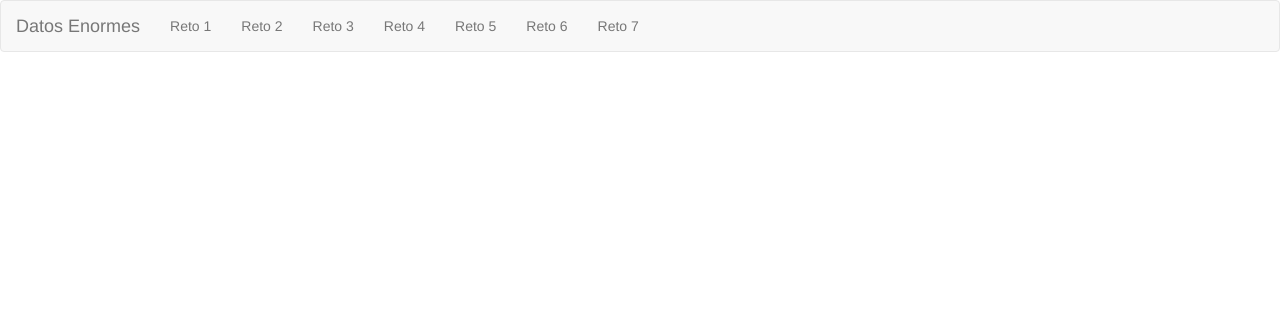
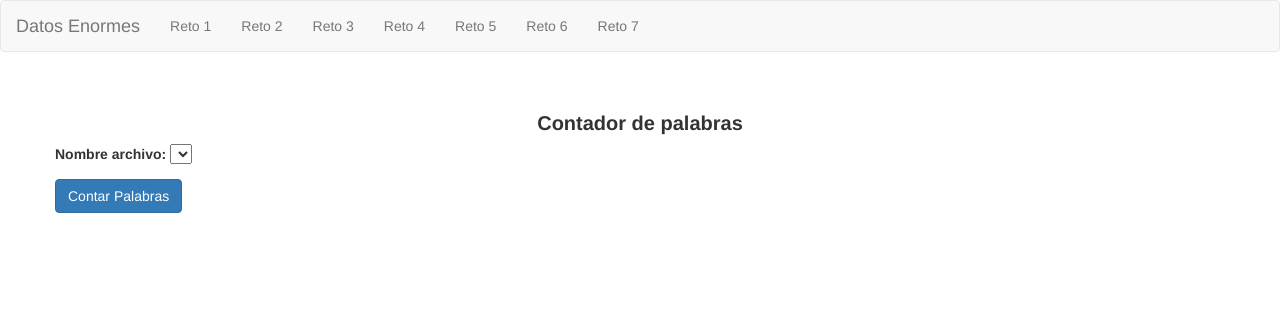
Before and after one commit to cmartinezbjmu/DatosEnormes, a Django app: page /resultados/reto_1/ in a window 1280 px wide. Shown: the top 312 px of the page. Run offline with Django 3.2, Linux system fonts and the light colour scheme; lists and menus that the app fills with data are empty; parts of the project's set-up code (start-up, migrations or seed data) failed here and were passed over; some libraries are stand-ins or nearby versions.

Commit message:
Corrijo template para reto 1 y 2

```diff
--- a/templates/contador_palabras.html
+++ b/templates/contador_palabras.html
@@ -1,20 +1,31 @@
 {% extends 'root.html' %}
-<html>
-<head>
+<meta charset="utf-8">
+<meta name="viewport" content="width=device-width, initial-scale=1, shrink-to-fit=no">
+<meta name="description" content="">
+<meta name="author" content="">
+<link rel="icon" href="favicon.ico">
 {# Cargamos la librería #}
 {% load bootstrap4 %}
-
 {# CSS Bootstrap #}
 {% bootstrap_css %}
-    <title>Contador de palabras</title>
-</head>
-<body>
+{% load static %}
+{% block content %}
+<h1 style="padding-top: 4rem; font-size: 2rem; font-weight: bold;" class="text-center mb-xl-5">Contador de palabras</h1>
+    <div class="container mb-4">
     <form id="conteo_form" method="POST">
+        <div class="row mt-3">
+            <div class="col-md-12 mx-auto">
+                <div class="row">
                     {% csrf_token %}
+                    <div>
                         {{ form.as_p }}
                         <button type="submit" class="btn btn-primary">Contar Palabras</button>
+                    </div>
+                </div>
+            </div>
+        </div>
     </form>
-
+</div>
     {% if messages %}
     <ul class="messages">
         {% for message in messages %}
@@ -22,6 +33,5 @@
             {% endfor %}
     </ul>
     {% endif %}
-</body>
-
-</html>
+{% endblock %}
+{% bootstrap_javascript jquery='full' %}
```
Lines whose indentation alone changed are shown as unchanged.
